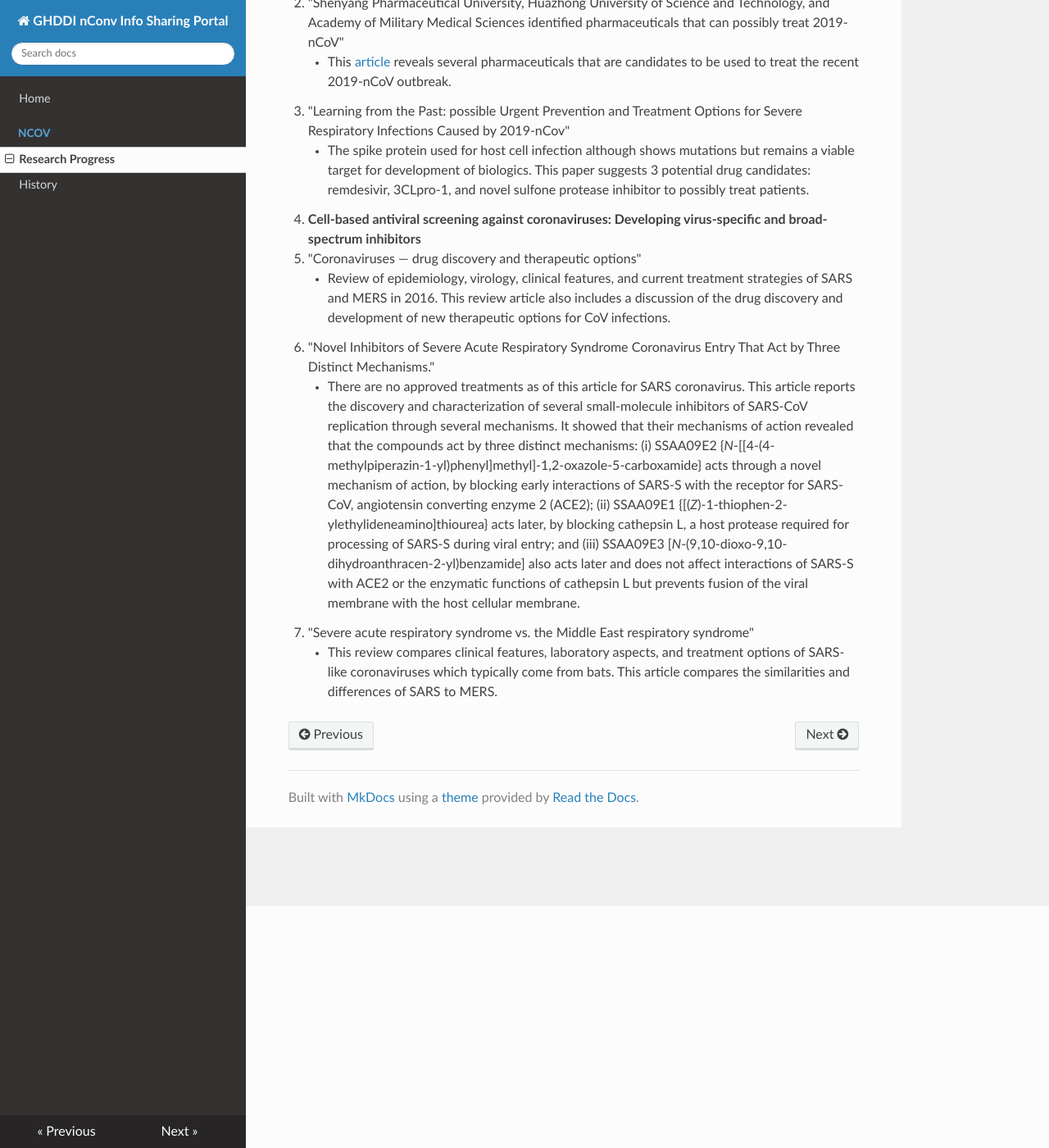
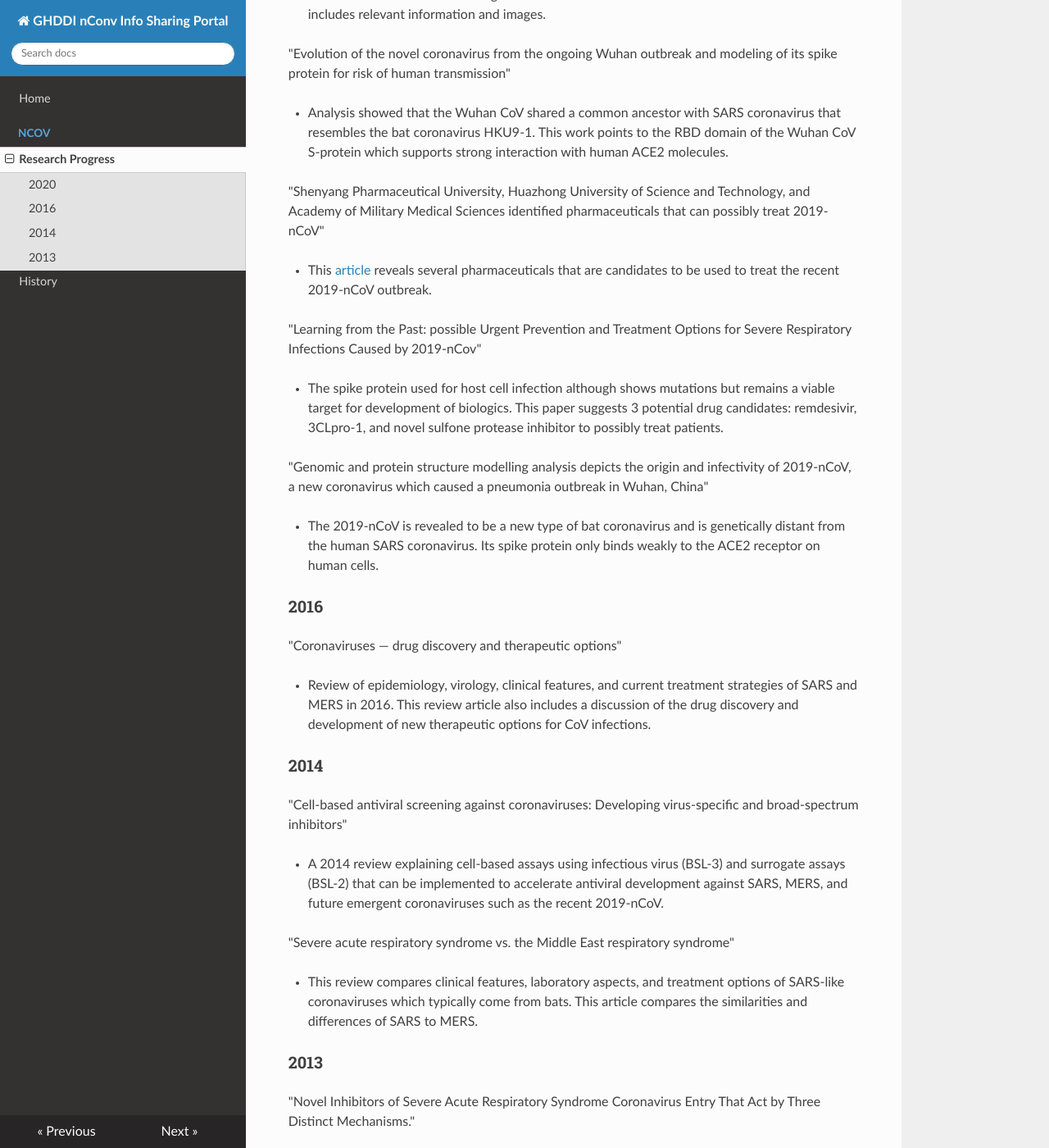
Before and after one commit to GHDDI-AILab/Targeting2019-nCoV, an MkDocs documentation site: the page built from docs/research_progress.md, in a window 1280 px wide and 1400 px high, scrolled down 295 px. Shown: the whole window at 82% size. Built offline with MkDocs 1.6.1, drawn with Linux system fonts in a browser that asks for light colours; nearby versions of some CDN libraries; some of the changed text lies outside the part shown.

Commit message:
updated page with new format

```diff
--- a/docs/research_progress.md
+++ b/docs/research_progress.md
@@ -1,15 +1,46 @@
 ## Research Progress
 
-1. "Evolution of the novel coronavirus from the ongoing Wuhan outbreak and modeling of its spike protein for risk of human transmission"
-    * Analysis showed that the Wuhan CoV shared a common ancestor with SARS coronavirus that resembles the bat coronavirus HKU9-1. This work points to the RBD domain of the Wuhan CoV S-protein which supports strong interaction with human ACE2 molecules.
-2. "Shenyang Pharmaceutical University, Huazhong University of Science and Technology, and Academy of Military Medical Sciences identified pharmaceuticals that can possibly treat 2019-nCoV"
-    * This [article](https://mp.weixin.qq.com/s/TlI0d4XsfrrFtYHhWI7h6g) reveals several pharmaceuticals that are candidates to be used to treat the recent 2019-nCoV outbreak.
-3. "Learning from the Past: possible Urgent Prevention and Treatment Options for Severe Respiratory Infections Caused by 2019-nCov"
-    * The spike protein used for host cell infection although shows mutations but remains a viable target for development of biologics. This paper suggests 3 potential drug candidates: remdesivir, 3CLpro-1, and novel sulfone protease inhibitor to possibly treat patients.
-4. **Cell-based antiviral screening against coronaviruses: Developing virus-specific and broad-spectrum inhibitors**
-5. "Coronaviruses — drug discovery and therapeutic options"
-    * Review of epidemiology, virology, clinical features, and current treatment strategies of SARS and MERS in 2016. This review article also includes a discussion of the drug discovery and development of new therapeutic options for CoV infections.
-6. "Novel Inhibitors of Severe Acute Respiratory Syndrome Coronavirus Entry That Act by Three Distinct Mechanisms."
-    * There are no approved treatments as of this article for SARS coronavirus. This article reports the discovery and characterization of several small-molecule inhibitors of SARS-CoV replication through several mechanisms. It showed that their mechanisms of action revealed that the compounds act by three distinct mechanisms: (i) SSAA09E2 {*N*-[[4-(4-methylpiperazin-1-yl)phenyl]methyl]-1,2-oxazole-5-carboxamide} acts through a novel mechanism of action, by blocking early interactions of SARS-S with the receptor for SARS-CoV, angiotensin converting enzyme 2 (ACE2); (ii) SSAA09E1 {[(*Z*)-1-thiophen-2-ylethylideneamino]thiourea} acts later, by blocking cathepsin L, a host protease required for processing of SARS-S during viral entry; and (iii) SSAA09E3 [*N*-(9,10-dioxo-9,10-dihydroanthracen-2-yl)benzamide] also acts later and does not affect interactions of SARS-S with ACE2 or the enzymatic functions of cathepsin L but prevents fusion of the viral membrane with the host cellular membrane.
-7. "Severe acute respiratory syndrome vs. the Middle East respiratory syndrome"
-    * This review compares clinical features, laboratory aspects, and treatment options of SARS-like coronaviruses which typically come from bats. This article compares the similarities and differences of SARS to MERS.
+### 2020
+
+National Microbiology Data Center 2019-nCov Data
+
+* This is a [link](http://nmdc.cn/#/nCoV) to the National Microbiology Data Center official website's information about the 2019-nCov virus. The official English name of this virus is C-Tan-nCov Wuhan strain 01. The link includes relevant information and images.
+
+"Evolution of the novel coronavirus from the ongoing Wuhan outbreak and modeling of its spike protein for risk of human transmission"
+
+ * Analysis showed that the Wuhan CoV shared a common ancestor with SARS coronavirus that resembles the bat coronavirus HKU9-1. This work points to the RBD domain of the Wuhan CoV S-protein which supports strong interaction with human ACE2 molecules.
+
+"Shenyang Pharmaceutical University, Huazhong University of Science and Technology, and Academy of Military Medical Sciences identified pharmaceuticals that can possibly treat 2019-nCoV"
+
+ * This [article](https://mp.weixin.qq.com/s/TlI0d4XsfrrFtYHhWI7h6g) reveals several pharmaceuticals that are candidates to be used to treat the recent 2019-nCoV outbreak.
+
+"Learning from the Past: possible Urgent Prevention and Treatment Options for Severe Respiratory Infections Caused by 2019-nCov"
+
+ * The spike protein used for host cell infection although shows mutations but remains a viable target for development of biologics. This paper suggests 3 potential drug candidates: remdesivir, 3CLpro-1, and novel sulfone protease inhibitor to possibly treat patients.
+
+"Genomic and protein structure modelling analysis depicts the origin and infectivity of 2019-nCoV, a new coronavirus which caused a pneumonia outbreak in Wuhan, China"
+
+* The 2019-nCoV is revealed to be a new type of bat coronavirus and is genetically distant from the human SARS coronavirus. Its spike protein only binds weakly to the ACE2 receptor on human cells.
+
+
+### 2016
+
+"Coronaviruses — drug discovery and therapeutic options"
+
+ * Review of epidemiology, virology, clinical features, and current treatment strategies of SARS and MERS in 2016. This review article also includes a discussion of the drug discovery and development of new therapeutic options for CoV infections.
+
+### 2014
+
+"Cell-based antiviral screening against coronaviruses: Developing virus-specific and broad-spectrum inhibitors"
+
+ * A 2014 review explaining cell-based assays using infectious virus (BSL-3) and surrogate assays (BSL-2) that can be implemented to accelerate antiviral development against SARS, MERS, and future emergent coronaviruses such as the recent 2019-nCoV.
+
+"Severe acute respiratory syndrome vs. the Middle East respiratory syndrome"
+
+ * This review compares clinical features, laboratory aspects, and treatment options of SARS-like coronaviruses which typically come from bats. This article compares the similarities and differences of SARS to MERS.
+
+### 2013
+
+"Novel Inhibitors of Severe Acute Respiratory Syndrome Coronavirus Entry That Act by Three Distinct Mechanisms."
+
+ * There are no approved treatments as of this article for SARS coronavirus. This article reports the discovery and characterization of several small-molecule inhibitors of SARS-CoV replication through several mechanisms. It showed that their mechanisms of action revealed that the compounds act by three distinct mechanisms: (i) SSAA09E2 {*N*-[[4-(4-methylpiperazin-1-yl)phenyl]methyl]-1,2-oxazole-5-carboxamide} acts through a novel mechanism of action, by blocking early interactions of SARS-S with the receptor for SARS-CoV, angiotensin converting enzyme 2 (ACE2); (ii) SSAA09E1 {[(*Z*)-1-thiophen-2-ylethylideneamino]thiourea} acts later, by blocking cathepsin L, a host protease required for processing of SARS-S during viral entry; and (iii) SSAA09E3 [*N*-(9,10-dioxo-9,10-dihydroanthracen-2-yl)benzamide] also acts later and does not affect interactions of SARS-S with ACE2 or the enzymatic functions of cathepsin L but prevents fusion of the viral membrane with the host cellular membrane.
```
